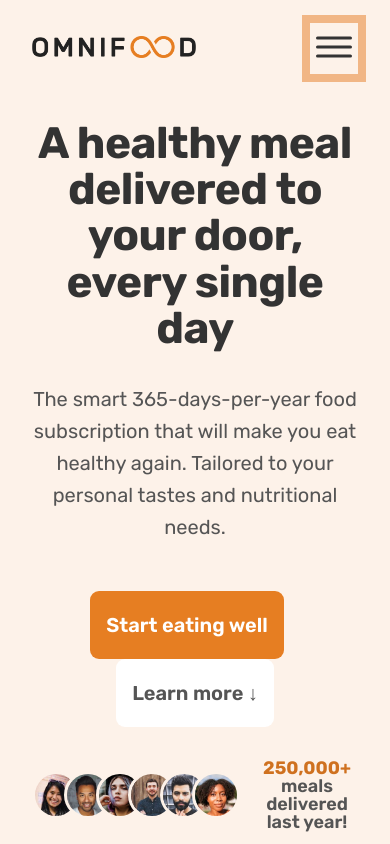
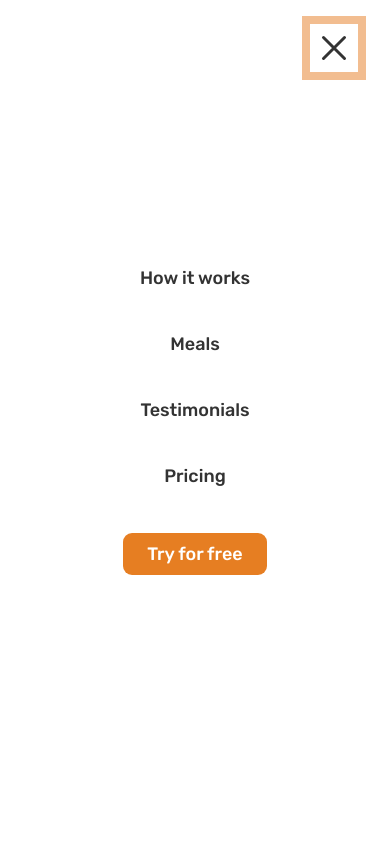
Before and after one commit to Keerthihub/Omnifood-Web, a plain HTML site: page index.html in a window 390 px wide. Both pictures are taken after a click on the button 334 px from the left and 48 px from the top of the page. Shown: the top 844 px of the page. Drawn offline with nearby package versions, Linux system fonts and the light colour scheme.

Commit message:
Make mobile navigation work JS

```diff
--- a/css/queries.css
+++ b/css/queries.css
@@ -129,6 +129,7 @@ Instead, 1rem = 1em = 16px */
 
     .btn-mobile-nav {
         display: block;
+        z-index: 999;
     }
 
     .main-nav {
@@ -143,7 +144,7 @@ Instead, 1rem = 1em = 16px */
         display: flex;
         align-items: center;
         justify-content: center;
-        transition: all 0.5s ease-in;
+        transition: all 0.5 ease-in;
 
         opacity: 0;
 
--- a/js/script.js
+++ b/js/script.js
@@ -3,3 +3,12 @@
 const yearEl = document.querySelector(".year");
 const currentYear = new Date().getFullYear();
 yearEl.textContent = currentYear;
+
+// Make mobile navigation work
+
+const btnNavEl = document.querySelector(".btn-mobile-nav");
+const headerEL = document.querySelector(".header");
+
+btnNavEl.addEventListener("click", function() {
+    headerEL.classList.toggle('nav-open');
+})
```
